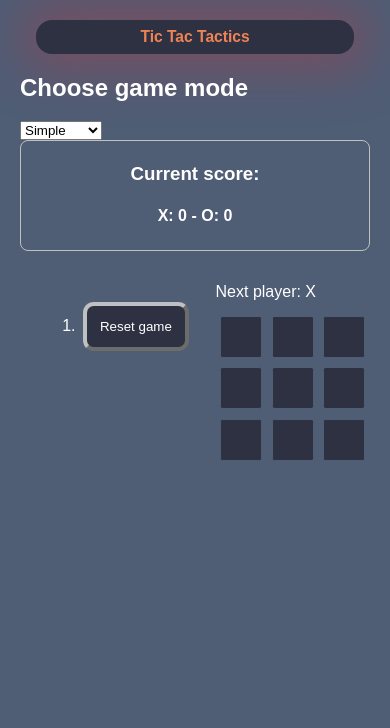
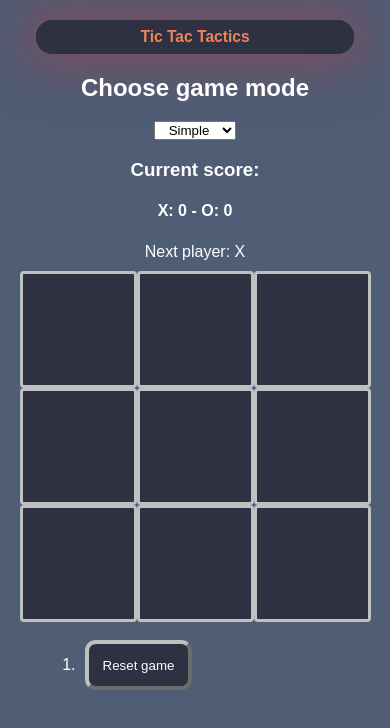
Before and after one commit to olebaba/ticTacTactics, a React (Create React App) app: page / in a window 390 px wide. Shown: the top 728 px of the page. Built offline with nearby package versions, Linux system fonts and the light colour scheme.

Commit message:
fixed styles

```diff
--- a/src/basegame.tsx
+++ b/src/basegame.tsx
@@ -88,14 +88,14 @@ export function CurrentGame({ onScoreChange }: CurrentGameProps): ReactElement {
 
     return (
         <div className="game">
-            <div className="game-info">
-                <ol>{moves}</ol>
-            </div>
-            <div>
+             <div>
                 <div className="status">{status}</div>
                 <div className={`game-board ${winner ? 'finished' : ''}`}>
                     <Board xIsNext={xIsNext} squares={currentSquares} onPlay={handlePlay} onWin={handleWin} />
                 </div>
+            </div>
+            <div className="game-info">
+                <ol>{moves}</ol>
             </div>
         </div>
     );
--- a/src/styles.scss
+++ b/src/styles.scss
@@ -1,9 +1,9 @@
 /* Colors */
-$gunmetal: #2d3142ff;
-$paynes-gray: #4f5d75ff;
-$silver: #bfc0c0ff;
-$white: #ffffffff;
-$coral: #ef8354ff;
+$item-background-gunmetal: #2d3142ff;
+$background-gray: #4f5d75ff;
+$border-silver: #bfc0c0ff;
+$text-white: #ffffffff;
+$logo-coral: #ef8354ff;
 $pink-shadow: #754f62;
 
 * {
@@ -14,13 +14,13 @@ body {
   font-family: sans-serif;
   margin: 20px;
   padding: 0;
-  background-color: $paynes-gray;
-  color: $white;
+  background-color: $background-gray;
+  color: $text-white;
 }
 
 .logo {
-  background-color: $gunmetal;
-  color: $coral;
+  background-color: $item-background-gunmetal;
+  color: $logo-coral;
   font-size: 4vw;
   font-weight: bold;
   padding: 2vw;
@@ -30,34 +30,6 @@ body {
   margin: 1em;
 }
 
-.board-row {
-  display: flex;
-
-  &:after {
-    clear: both;
-    content: "";
-    display: table;
-  }
-
-  .square {
-    flex-grow: 1;
-    height: auto;
-    background: $gunmetal;
-    border: 1px solid $paynes-gray;
-    float: left;
-    font-size: 24px;
-    font-weight: bold;
-    line-height: 34px;
-    padding: 0;
-    text-align: center;
-    aspect-ratio: 1/1;
-    min-height: 34px;
-  }
-}
-
-.status {
-  margin-bottom: 10px;
-}
 .game {
   display: flex;
   flex-direction: row;
@@ -65,18 +37,34 @@ body {
   div {
     flex-grow: 1;
   }
+
+  .status {
+    margin-bottom: 10px;
   }
 
   .game-info {
     margin-left: 20px;
+
+    button {
+      margin: 0.2em;
+      padding: 1em;
+      background-color: $background-gray;
+      border-width: 0.3em;
+      border-color: $border-silver;
+      border-radius: 0.8em;
+      color: $text-white;
+
+      &:hover {
+        cursor: pointer;
+        border-color: $logo-coral;
       }
 
-.game-board {
-  &.finished {
-    filter: blur(0.2em);
+      &.square {
+        border-radius: 0.1em;
+      }
 
-    button{
-      cursor: not-allowed;
+      &.restart {
+        background-color: $item-background-gunmetal;
       }
     }
   }
@@ -85,29 +73,69 @@ body {
     padding: 0.2em;
     text-align: center;
     margin-bottom: 2em;
-  border: 0.1em solid $silver;
+    border: 0.1em solid $border-silver;
     border-radius: 0.5em;
   }
 
-button {
-  margin: 0.2em;
-  padding: 1em;
-  background-color: $paynes-gray;
-  border-width: 0.3em;
-  border-color: $silver;
-  border-radius: 0.8em;
-  color: $white;
+  $board-size: 90vw; // Set the size of the board based on viewport width
+
+  .game-board {
+    width: $board-size;
+    display: flex;
+    flex-direction: column;
+    flex-wrap: nowrap;
+
+    &.finished {
+      filter: blur(0.2em);
+
+      .square {
+        cursor: not-allowed;
+      }
+    }
+  }
+
+  .board-row {
+    display: flex;
+    width: inherit;
+  }
+
+  .square {
+    width: inherit;
+    font-size: 4vw;
+    aspect-ratio: 1/1;
+    display: flex;
+    justify-content: center;
+    align-items: center;
+    background-color: $item-background-gunmetal;
+    border: $border-silver solid;
+    border-radius: 1vw;
+    transition: all 0.3s;
+    cursor: pointer;
+    color: $text-white;
 
     &:hover {
-    cursor: pointer;
-    border-color: $coral;
+      background-color: $logo-coral;
     }
 
-  &.square {
-    border-radius: 0.1em;
+    &:focus {
+      outline: none;
+    }
+  }
 }
 
-  &.restart{
-    background-color: $gunmetal;
+
+@media screen and (max-width: 768px) {
+  .game {
+    flex-direction: column;
+  }
+
+  * {
+    text-align: center;
+  }
+
+  .game-info {
+    li {
+      width: 30vw;
     }
   }
+}
```
Lines whose indentation alone changed are shown as unchanged.
